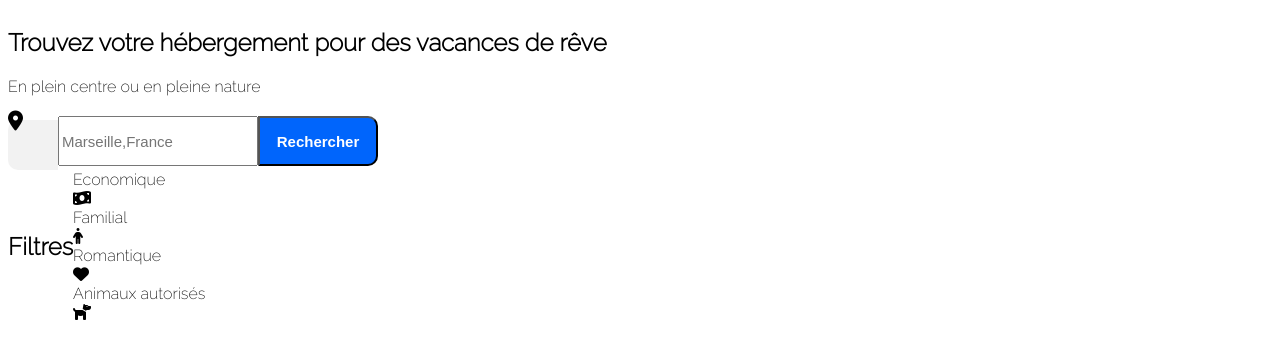
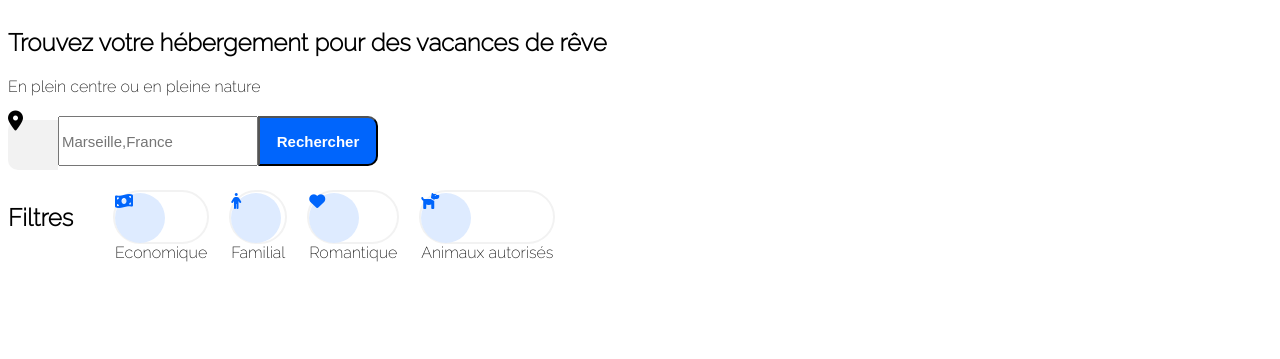
Before and after one commit to Melou15/cpm2-2022-s1-booki-roig-melissa, a plain HTML site: page index.html in a window 1280 px wide. Shown: the part 125-484 px from the top of the page. Drawn offline with Linux system fonts and the light colour scheme.

Commit message:
icone + texte dans le filtre

```diff
--- a/index.html
+++ b/index.html
@@ -36,17 +36,31 @@
 			<input type="search" name="lieux" placeholder="Marseille,France">
 			<button>Rechercher</button>
 		</div>
+
 		<div id="filtre">
-			<h2>Filtres</h2>
-			<div id="categorie">
-				<div>Economique</div>
-				<i class="fa-solid fa-money-bill-wave"></i>
-				<div>Familial</div>
-				<i class="fa-solid fa-person"></i>
-				<div>Romantique</div>
-				<i class="fa-solid fa-heart"></i>
-				<div>Animaux autorisés</div>
-				<i class="fa-solid fa-dog"></i>
+			<div class="filter"><h2>Filtres</h2></div>
+
+			<div class="categorie">
+				<div class="contour">
+					<i class="fa-solid fa-money-bill-wave rond_bleu centrage"></i>
+					<div> Economique</div>
+				</div>
+
+				<div class="contour">
+					<i class="fa-solid fa-person rond_bleu centrage"></i>
+					<div>Familial</div>
+				</div>
+
+				<div class="contour">
+					<i class="fa-solid fa-heart rond_bleu"></i>
+					<div>Romantique</div>
+				</div>
+
+				<div class="contour">
+					<i class="fa-solid fa-dog rond_bleu"></i>
+					<div>Animaux autorisés</div>
+				</div>
+
 			</div>
 
 
```
